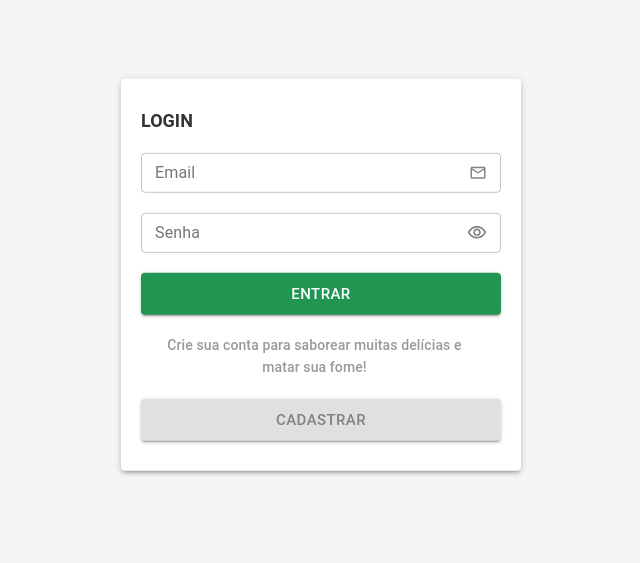
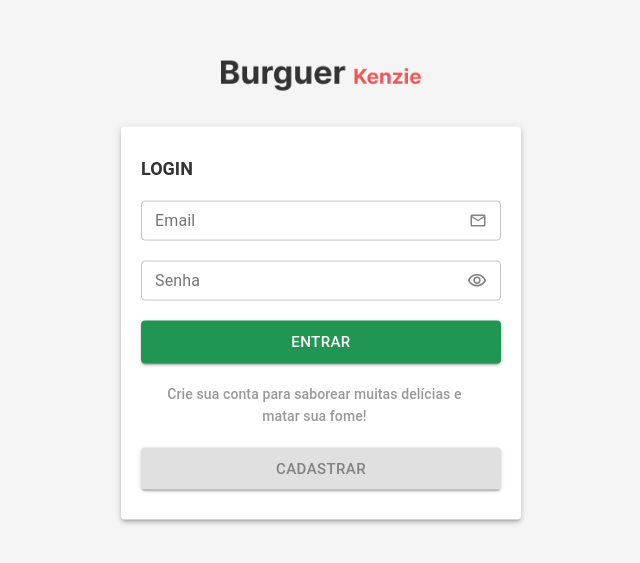
Before and after one commit to ManoelaCunha/react-entrega-s5-hamburgueria-2-0-com-typescript-json-server-ManoelaCunha, a React (Create React App) app: page / in a window 1280 px wide. Shown: the part 125-688 px from the top of the page, without its empty margins (319-959 px from the left). Built offline with nearby package versions, Linux system fonts and the light colour scheme; no server answers.

Commit message:
style(pages): add do logotipo

```diff
--- a/src/pages/Login/index.tsx
+++ b/src/pages/Login/index.tsx
@@ -1,9 +1,14 @@
 import SignIn from "../../components/SignIn";
 import { ContainerLogin } from "./styles";
+import { Box } from "@material-ui/core";
+import img from "../../assets/Mask Group.png";
 
 const Login = () => {
   return (
     <ContainerLogin>
+      <Box style={{ margin: "30px" }}>
+        <img src={img} alt="logo" width="200" />
+      </Box>
       <SignIn />
     </ContainerLogin>
   );
--- a/src/pages/Register/index.tsx
+++ b/src/pages/Register/index.tsx
@@ -1,9 +1,14 @@
 import SignUp from "../../components/SignUp";
 import { ContainerRegister } from "./styles";
+import { Box } from "@material-ui/core";
+import img from "../../assets/Mask Group.png";
 
 const Register = () => {
   return (
     <ContainerRegister>
+      <Box style={{ margin: "30px" }}>
+        <img src={img} alt="logo" width="200" />
+      </Box>
       <SignUp />
     </ContainerRegister>
   );
```
